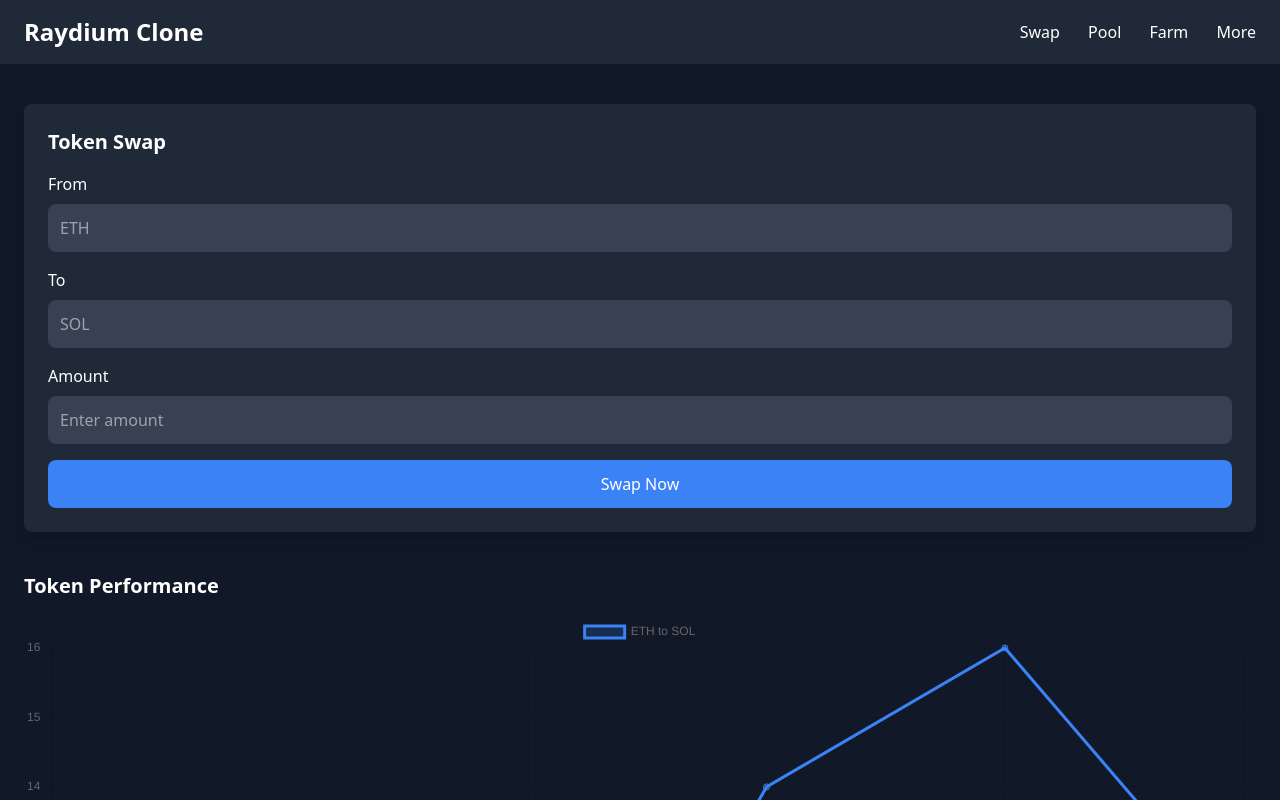
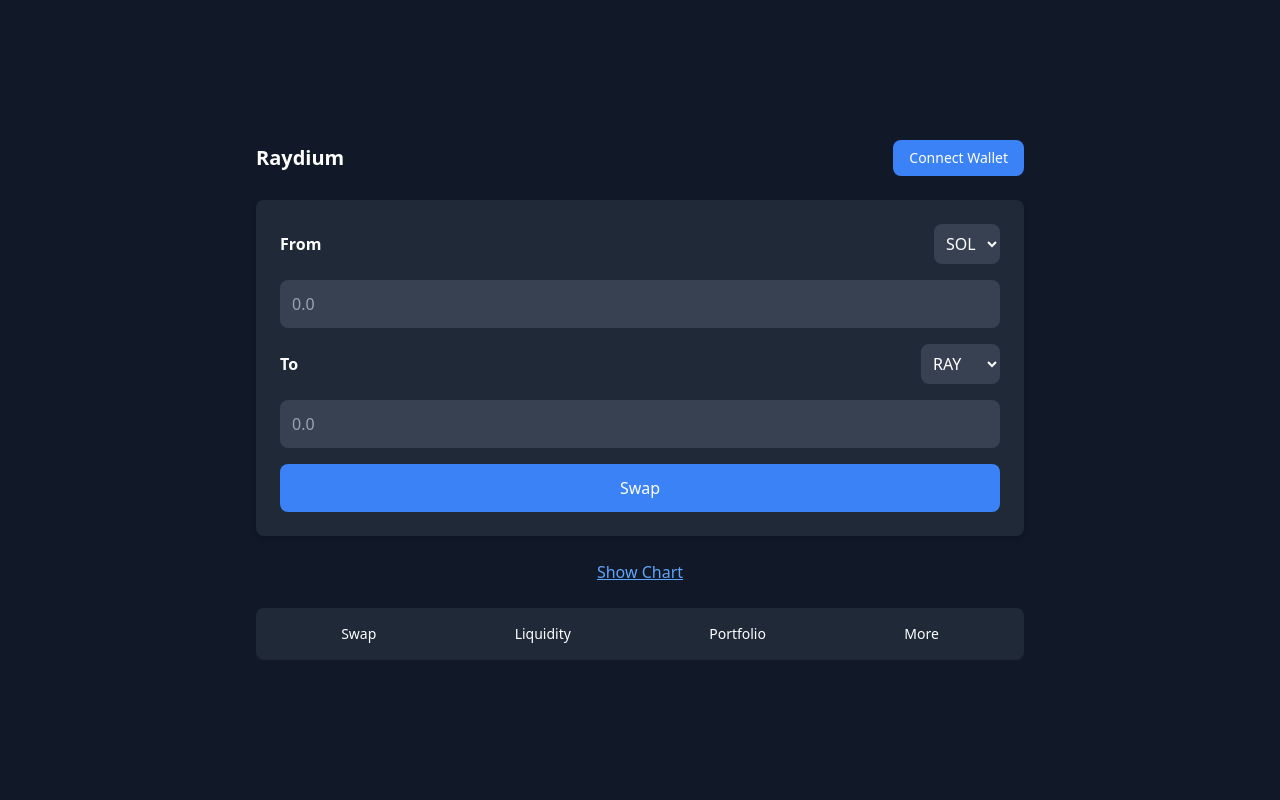
Before and after one commit to LR-TechX/Raydium-site-clone, a plain HTML site: page index.html in a window 1280 px wide. Shown: the top 800 px of the page. Drawn offline with nearby package versions, Linux system fonts and the light colour scheme.

Commit message:
Update index.html

```diff
--- a/index.html
+++ b/index.html
@@ -1,5 +1,4 @@
 <!DOCTYPE html>
-<html lang="en"><!DOCTYPE html>
 <html lang="en">
 <head>
   <meta charset="UTF-8">
@@ -7,119 +6,63 @@
   <title>Raydium Clone</title>
   <script src="https://cdn.tailwindcss.com"></script>
   <script src="https://cdn.jsdelivr.net/npm/chart.js"></script>
-  <link rel="stylesheet" href="tailwind.css">
 </head>
-<body class="bg-gray-900 text-white">
-  <!-- Navigation Bar -->
-  <header class="bg-gray-800">
-    <div class="container mx-auto flex justify-between items-center py-4 px-6">
-      <h1 class="text-2xl font-bold">Raydium Clone</h1>
-      <nav class="space-x-6">
-        <a href="#" class="hover:text-blue-400">Swap</a>
-        <a href="#" class="hover:text-blue-400">Pool</a>
-        <a href="#" class="hover:text-blue-400">Farm</a>
-        <div class="relative group inline-block">
-          <button class="hover:text-blue-400">More</button>
-          <ul class="absolute hidden group-hover:block bg-gray-700 text-white py-2 mt-2">
-            <li><a href="#" class="block px-4 py-2 hover:bg-gray-600">Analytics</a></li>
-            <li><a href="#" class="block px-4 py-2 hover:bg-gray-600">IDO</a></li>
-          </ul>
+<body class="bg-gray-900 text-white font-sans">
+  <!-- Main Container -->
+  <div class="min-h-screen flex flex-col items-center justify-center space-y-6 p-4">
+    <!-- Header -->
+    <header class="flex justify-between items-center w-full max-w-3xl">
+      <h1 class="text-xl font-bold">Raydium</h1>
+      <button class="text-sm bg-blue-500 py-2 px-4 rounded-lg hover:bg-blue-600">Connect Wallet</button>
+    </header>
+
+    <!-- Swap Section -->
+    <section class="bg-gray-800 rounded-lg p-6 shadow-md w-full max-w-3xl">
+      <div class="space-y-4">
+        <!-- Token Input: From -->
+        <div class="flex items-center justify-between">
+          <label class="block font-bold">From</label>
+          <select class="bg-gray-700 p-2 rounded-lg">
+            <option>SOL</option>
+            <option>ETH</option>
+            <option>BTC</option>
+          </select>
         </div>
-      </nav>
-    </div>
-  </header>
+        <input type="text" placeholder="0.0" class="w-full bg-gray-700 p-3 rounded-lg">
 
-  <!-- Main Content -->
-  <main class="container mx-auto px-6 py-10">
-    <!-- Swap Section -->
-    <section class="bg-gray-800 p-6 rounded-lg shadow-lg">
-      <h2 class="text-xl font-bold mb-4">Token Swap</h2>
-      <div class="space-y-4">
-        <label class="block">
-          <span>From</span>
-          <input type="text" placeholder="ETH" class="w-full bg-gray-700 p-3 rounded-lg mt-2">
-        </label>
-        <label class="block">
-          <span>To</span>
-          <input type="text" placeholder="SOL" class="w-full bg-gray-700 p-3 rounded-lg mt-2">
-        </label>
-        <label class="block">
-          <span>Amount</span>
-          <input type="number" placeholder="Enter amount" class="w-full bg-gray-700 p-3 rounded-lg mt-2">
-        </label>
-        <button id="swap-button" class="w-full bg-blue-500 text-white py-3 rounded-lg hover:bg-blue-600">
-          Swap Now
-        </button>
+        <!-- Token Input: To -->
+        <div class="flex items-center justify-between">
+          <label class="block font-bold">To</label>
+          <select class="bg-gray-700 p-2 rounded-lg">
+            <option>RAY</option>
+            <option>USDC</option>
+            <option>BNB</option>
+          </select>
+        </div>
+        <input type="text" placeholder="0.0" class="w-full bg-gray-700 p-3 rounded-lg">
+
+        <!-- Swap Button -->
+        <button class="w-full bg-blue-500 py-3 rounded-lg hover:bg-blue-600">Swap</button>
       </div>
     </section>
 
     <!-- Chart Section -->
-    <section class="mt-10">
-      <h2 class="text-xl font-bold mb-4">Token Performance</h2>
-      <canvas id="tokenChart" width="400" height="200"></canvas>
+    <section class="w-full max-w-3xl text-center mt-4">
+      <button id="toggleChart" class="text-blue-400 underline">Show Chart</button>
+      <div id="chartContainer" class="mt-4 hidden">
+        <canvas id="swapChart"></canvas>
+      </div>
     </section>
-  </main>
-</body>
-<script src="script.js"></script>
-</html>
 
-<head>
-  <meta charset="UTF-8">
-  <meta name="viewport" content="width=device-width, initial-scale=1.0">
-  <title>Raydium Clone</title>
-  <!-- Tailwind CSS via CDN -->
-  <script src="https://cdn.tailwindcss.com"></script>
-</head>
-<body class="bg-gray-900 text-white min-h-screen flex items-center justify-center">
-
-  <div class="w-full max-w-md p-6 bg-gray-800 rounded-lg shadow-lg">
-    <h1 class="text-2xl font-bold mb-4 text-center">Token Swap</h1>
-
-    <form id="swapForm" class="space-y-4">
-      <!-- From Token -->
-      <div>
-        <label for="fromToken" class="block text-sm font-medium mb-1">From Token</label>
-        <select id="fromToken" class="w-full p-2 bg-gray-700 rounded">
-          <option value="ETH">ETH</option>
-          <option value="SOL">SOL</option>
-          <option value="BTC">BTC</option>
-        </select>
-      </div>
-
-      <!-- To Token -->
-      <div>
-        <label for="toToken" class="block text-sm font-medium mb-1">To Token</label>
-        <select id="toToken" class="w-full p-2 bg-gray-700 rounded">
-          <option value="SOL">SOL</option>
-          <option value="ETH">ETH</option>
-          <option value="BTC">BTC</option>
-        </select>
-      </div>
-
-      <!-- Amount -->
-      <div>
-        <label for="amount" class="block text-sm font-medium mb-1">Amount</label>
-        <input
-          type="number"
-          id="amount"
-          class="w-full p-2 bg-gray-700 rounded"
-          placeholder="Enter amount"
-        />
-      </div>
-
-      <!-- Submit Button -->
-      <button
-        type="submit"
-        class="w-full bg-blue-600 hover:bg-blue-700 p-2 rounded font-bold"
-      >
-        Swap
-      </button>
-    </form>
-
-    <div id="output" class="mt-4 text-center text-sm"></div>
+    <!-- Footer Navigation -->
+    <footer class="w-full max-w-3xl bg-gray-800 rounded-lg p-4 flex justify-around text-sm">
+      <a href="#" class="hover:text-blue-400">Swap</a>
+      <a href="#" class="hover:text-blue-400">Liquidity</a>
+      <a href="#" class="hover:text-blue-400">Portfolio</a>
+      <a href="#" class="hover:text-blue-400">More</a>
+    </footer>
   </div>
 
-  <!-- Link to JavaScript -->
   <script src="script.js"></script>
 </body>
 </html>
```
